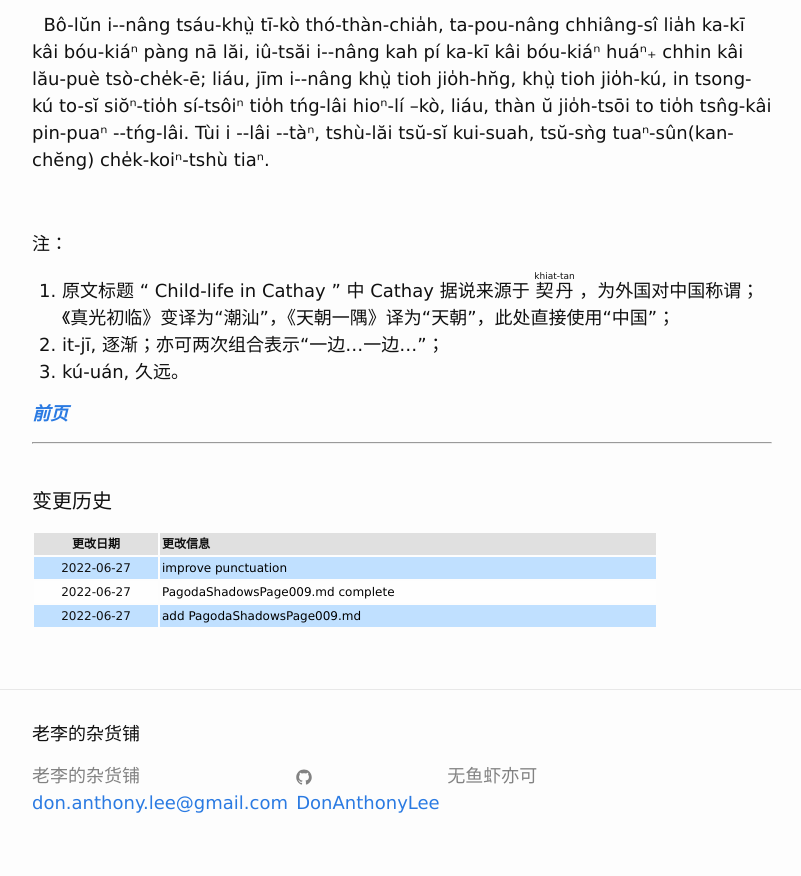
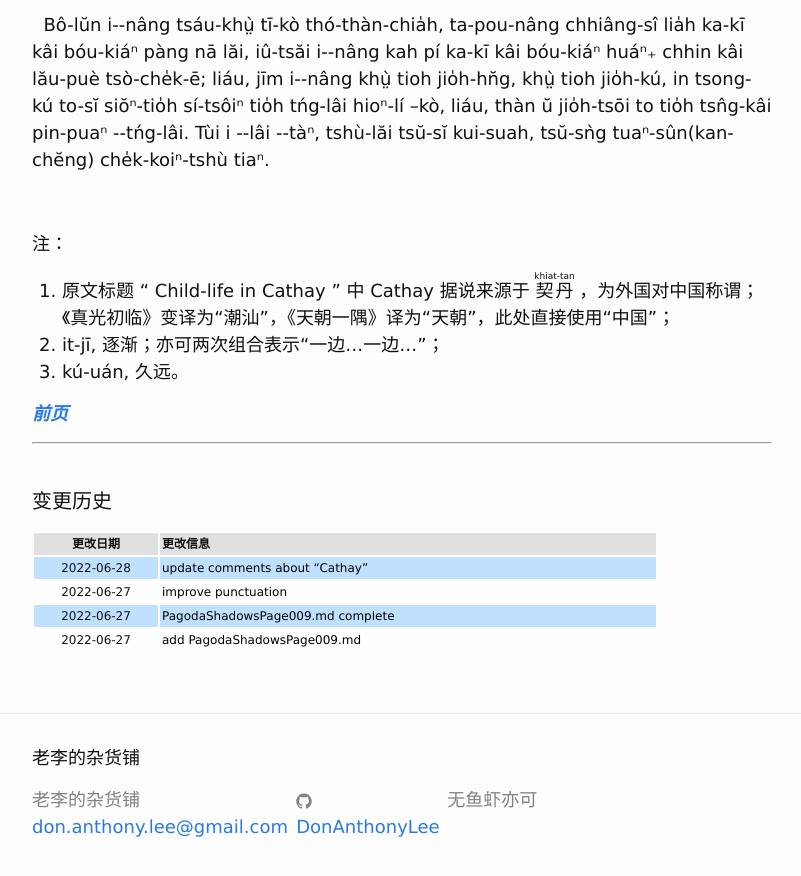
Before and after one commit to DonAnthonyLee/DonAnthonyLee.github.io, a Jekyll site: the page built from docs/puj/PagodaShadowsPage009.md, in a window 1280 px wide and 900 px high, scrolled down 644 px. Shown: the top 876 px of the window, without its empty margins (238-1039 px from the left). Built offline with Jekyll 4.4.1, drawn with Linux system fonts in a browser that asks for light colours; some web fonts are replaced.

Commit message:
update changelog of PagodaShadowsPage009.md (IGNORE_CHANGELOG)

```diff
--- a/docs/puj/PagodaShadowsPage009.md
+++ b/docs/puj/PagodaShadowsPage009.md
@@ -68,6 +68,7 @@
 
 | 更改日期 | 更改信息 |
 | --- | --- |
+| 2022-06-28 | <a href="https://github.com/DonAnthonyLee/DonAnthonyLee.github.io/commit/3a3e270acecb3d1b94b5bf445ddff6d94b6b0ef6" target="_blank">update comments about "Cathay"</a> |
 | 2022-06-27 | <a href="https://github.com/DonAnthonyLee/DonAnthonyLee.github.io/commit/5cd7d586cdc76a818820b7723ec3bdcb6840e658" target="_blank">improve punctuation</a> |
 | 2022-06-27 | <a href="https://github.com/DonAnthonyLee/DonAnthonyLee.github.io/commit/cffb008ee66fed9102c23a0ecb277e46598d15ee" target="_blank">PagodaShadowsPage009.md complete</a> |
 | 2022-06-27 | <a href="https://github.com/DonAnthonyLee/DonAnthonyLee.github.io/commit/e8e932fbddbaf6f5ce36687955bbf17ab61ff675" target="_blank">add PagodaShadowsPage009.md</a> |
```
